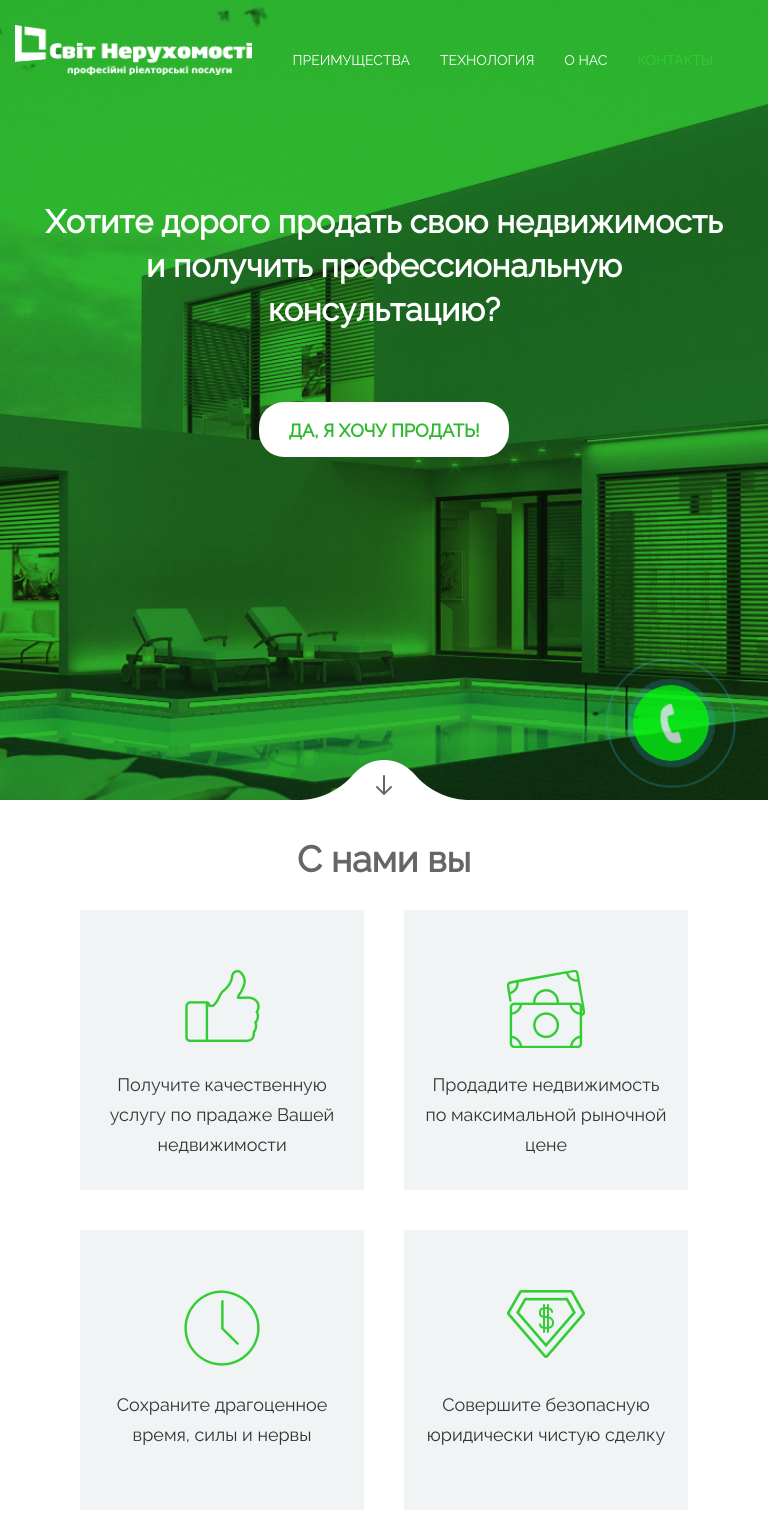
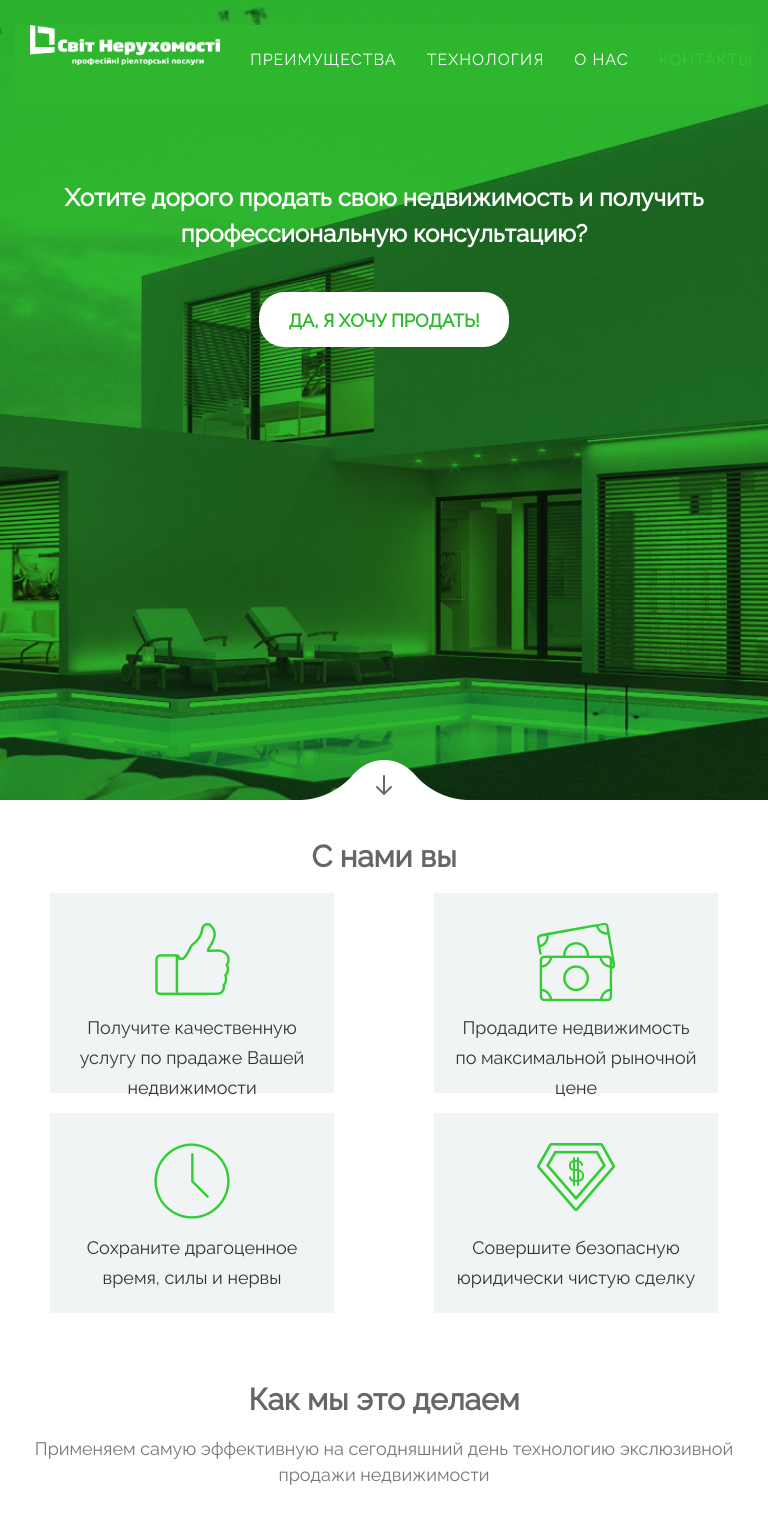
Before and after one commit to jkpas/landing-svit-neruhonosti, a website: page index.html in a window 768 px wide. Shown: the top 1513 px of the page. Drawn offline with nearby package versions, Linux system fonts and the light colour scheme; a web font is replaced by a local one.

Commit message:
10 march

```diff
--- a/index.html
+++ b/index.html
@@ -41,13 +41,13 @@
     <nav id="mainNav" class="navbar navbar-default navbar-custom navbar-fixed-top">
         <div class="container">
             <!-- Brand and toggle get grouped for better mobile display -->
-            <div class="navbar-header page-scroll pull-left">
+            <div class="navbar-header page-scroll pull-left col-xs-12">
                 <button type="button" class="navbar-toggle" data-toggle="collapse" data-target="#bs-example-navbar-collapse-1">
-                    <span class="sr-only">Toggle navigation</span> Menu <i class="fa fa-bars"></i>
+                    <span class="sr-only">Toggle navigation</span><i class="fa fa-bars"></i>
                 </button>
                 <a class="navbar-brand page-scroll" href="#page-top"><img src="img/logo.png" alt="logo"></a>
             </div>
-            <div class="collapse navbar-collapse pull-right" id="bs-example-navbar-collapse-1">
+            <div class="collapse navbar-collapse" id="bs-example-navbar-collapse-1">
                 <ul class="nav navbar-nav navbar-right">
                     <li class="hidden">
                         <a href="#page-top"></a>
@@ -132,19 +132,19 @@
                     <li class="steps-item col-md-4 col-sm-6">
                         <p>Оценка рыночной стоимости объекта недвижимости</p>
                     </li>
-                    <li class="steps-item col-md-4 col-sm-6">
+                    <li class="steps-item col-md-4 col-sm-6 col-xs-12">
                         <p>Рекомендации по предпродажной подготовке</p>
                     </li>
-                    <li class="steps-item col-md-4 col-sm-6">
+                    <li class="steps-item col-md-4 col-sm-6 col-xs-12">
                         <p>Комплексный системный маркетинг объекта на рынке</p>
                     </li>
-                    <li class="steps-item col-md-4 col-sm-6">
+                    <li class="steps-item col-md-4 col-sm-6 col-xs-12">
                         <p>Презентация объекта потенциальным покупателям</p>
                     </li>
-                    <li class="steps-item col-md-4 col-sm-6">
+                    <li class="steps-item col-md-4 col-sm-6 col-xs-12">
                         <p>Переговоры с покупателями в Ваших интересах</p>
                     </li>
-                    <li class="steps-item col-md-4 col-sm-6">
+                    <li class="steps-item col-md-4 col-sm-6 col-xs-12">
                        <p>Организация и проведение успешной сделки</p>
                     </li>
                 </ul>
@@ -253,11 +253,11 @@
     <footer>
         <div class="container">
             <div class="row col-md-10 col-md-offset-1">
-                <div class="col-md-6 col-sm-6">
+                <div class="col-md-6 col-sm-6 col-xs-12">
                     <span class="copyright">&copy; АН "Свiт Нерухомостi", 2017</span>
                     <span class="web-dev">Developed by Pasichnyk Web Design</span>
                 </div>
-                <div class="col-md-6 col-sm-6">
+                <div class="col-md-6 col-sm-6 col-xs-12">
                     <ul class="list-inline social-buttons text-right">
                         <li class="text-center"><a href="#"><i class="fa fa-twitter"></i></a>
                         </li>
--- a/scss/agency.scss
+++ b/scss/agency.scss
@@ -89,6 +89,69 @@ ul{
 .container{
     max-width: 1200px;
     width: 100%;
+}
+
+
+// global section styles
+section {
+    padding: 40px 0 20px;
+    h2.section-heading {
+        @include font-bold;
+        font-size: 40px;
+        margin: 10px 0 40px;
+        color: #656667;
+    }
+    h3.section-subheading {
+        font-size: 22px;
+        @include font;
+        text-transform: none;
+        font-weight: 400;
+        margin-bottom: 40px;
+    }
+    h4{
+        @include font;
+        font-size: 18px;
+        font-weight: 300;
+        line-height: 30px;
+        text-transform: none;
+    }
+    p{
+        @include font;
+        font-size: 18px;
+        font-weight: 300;
+        line-height: 30px;
+        text-transform: none;
+    }
+}
+
+@media (max-width:992px) {
+    section {
+        padding: 40px 0 20px;
+        h2.section-heading {
+            font-size: 36px;
+            margin: 0 0 30px;
+        }
+        h3.section-subheading {
+            font-size: 20px;
+            margin-bottom: 40px;
+            line-height: 28px;
+        }
+    }
+}
+
+@media (max-width:768px) {
+    section {
+        padding: 40px 0 0 0;
+        h2.section-heading {
+            font-size: 30px;
+            margin: 0 0 20px;
+        }
+        h3.section-subheading {
+            font-size: 18px;
+            margin-bottom: 30px;
+            line-height: 26px;
+        }
+    }
 }
 
 // Custom Navigation Bar
@@ -196,78 +259,95 @@ ul{
         }
     }
 
+@media(min-width: 768px) {
+    .navbar-custom {
+        .navbar-header{
+            width: auto;
+        }
+     }
 
-// @media(min-width: 768px) {
-//     .navbar-custom {
-//         background-color: transparent;
-//         border-color: transparent;
-//         padding: 25px 0;
-//         -webkit-transition: padding 0.3s;
-//         -moz-transition: padding 0.3s;
-//         transition: padding 0.3s;
-//         border: none;
-//         .navbar-header{
-//             .navbar-brand {
-//                 padding: 0;
-//                 display: block;
-//                 height: 100%;
-//                 font-size: 2em;
-//                 -webkit-transition: all 0.3s;
-//                 -moz-transition: all 0.3s;
-//                 transition: all 0.3s;
-//                 img{
-//                     padding-left: 15px;
-//                     width: auto;
-//                     height: 50px;
-//                 }
-//                 .navbar-nav>.active>a {
-//                     border-radius: 3px;
-//                 }
-//             }
-//         }
-//         .navbar-collapse {
-//             border-color: fade-out(white, .02);
-//             padding-top: 10px;
-//             padding-right: 40px;
-//         }
-//         .navbar-toggle {
-//             background-color: $theme-primary;
-//             border-color: $theme-primary;
-//             @include font;
-//             color: white;
-//             font-size: 12px;
-//             &:hover,
-//             &:focus {
-//                 background-color: $theme-primary;
-//             }
-//         }
-//         .nav {
-//             text-align: center;
-//             li {
-//                 a {
-//                     @include font;
-//                     text-transform: uppercase;
-//                     letter-spacing: 0;
-//                     color: white;
-//                     &:hover,
-//                     &:focus {
-//                         color: #ffffff;
-//                         outline: none;
-//                     }
-//                 }
-//             }
-//         }
-//         .navbar-nav>.active>a {
-//             border-radius: 0;
-//             color: #32cd32;
-//             background-color: $theme-primary;
-//         }
-//         .navbar-nav>.active>a:hover,
-//         .navbar-nav>.active>a:focus {
-//             color: white;
-//         }
-//     }
-// }
+}
+
+@media(max-width: 768px) {
+    .navbar-custom {
+        .navbar-header{
+            .navbar-toggle{
+                .fa-bars{
+                    font-size: 30px;
+                }
+            }
+            .navbar-brand {
+                img{
+                    height: 40px;
+                }
+                .navbar-nav>.active>a {
+                    border-radius: 3px;
+                }
+            }
+        }
+        .navbar-collapse{
+            width: 100%;
+            text-align: center;
+            padding: 10px 0;
+            background: #2eb62f;
+            margin: 0;
+        }
+        .nav {
+            text-align: center;
+            li {
+                margin-bottom: 10px;
+                a {
+                    color: #ffffff;
+                    font-size: 16px;
+                    letter-spacing: 1px;
+                }
+            }
+        }
+    }
+    .navbar-custom.affix {
+        padding: 15px 10px 0px;
+        .navbar-brand {
+            padding-top: 5px;
+            img{
+                height: 30px;
+            }
+        }
+        .navbar-header{
+            padding-right: 0;
+            .navbar-toggle{
+                margin: 0;
+                .fa-bars{
+                    color: #32cd32;
+                    font-size: 30px;
+                }
+            }
+        }
+        .navbar-collapse{
+            width: 100%;
+            text-align: center;
+            padding: 10px 0;
+            background: #ffffff;
+            margin: 0;
+        }
+        .nav {
+            li {
+                a {
+                    font-size: 0.9em;
+                    color: #32cd32;
+                    padding: 5px 15px;
+                }
+            }
+            li.active {
+                display: inline-block;
+                a{
+                    color: #32cd32;
+                    border-bottom: none;
+                    opacity: .4;
+                }
+            }
+        }
+    }
+}
 
 // welcome
 .welcome {
@@ -339,51 +419,15 @@ ul{
         }
     }
 }
-
-// Global Section Styles
-
-section {
-    padding: 40px 0 20px;
-    h2.section-heading {
-        @include font-bold;
-        font-size: 40px;
-        margin: 10px 0 40px;
-        color: #656667;
-    }
-    h3.section-subheading {
-        font-size: 22px;
-        @include font;
-        text-transform: none;
-        font-weight: 400;
-        margin-bottom: 40px;
-    }
-    h4{
-        @include font;
-        font-size: 18px;
-        font-weight: 300;
-        line-height: 30px;
-        text-transform: none;
-    }
-    p{
-        @include font;
-        font-size: 18px;
-        font-weight: 300;
-        line-height: 30px;
-        text-transform: none;
-    }
-}
-
-@media (max-width:992px) {
-    section {
-        padding: 40px 0 20px;
-        h2.section-heading {
-            font-size: 36px;
-            margin: 0 0 30px;
-        }
-        h3.section-subheading {
-            font-size: 20px;
-            margin-bottom: 40px;
-            line-height: 28px;
+@media(max-width: 768px){
+    .welcome {
+        .intro-text {
+            padding: 180px 10px 30px;
+            .intro-lead-in {
+                font-size: 24px;
+                line-height: 36px;
+                margin-bottom: 40px;
+            }
         }
     }
 }
@@ -443,6 +487,40 @@ section {
             }
             .advantages-item:nth-child(even){
                 padding: 0 80px 0 20px;
+            }
+        }
+    }
+}
+
+@media (max-width: 768px){
+    #advantages{
+        ul{
+            padding: 0;
+            .advantages-item{
+                height: 200px;
+                margin-bottom: 20px;
+                div{
+                    padding-top: 120px;
+                    background-position: 40px center;
+                }
+            }
+            .advantages-item:nth-child(odd){
+                padding: 0 50px;
+            }
+            .advantages-item:nth-child(even){
+                padding: 0 50px;
+            }
+            .advantages-item:nth-child(1)>div{
+                background: #f0f4f5 url("../img/icon-hand.png") center 30px no-repeat;
+            }
+            .advantages-item:nth-child(2)>div{
+                background: #f0f4f5 url("../img/icon-money.png") center 30px no-repeat;
+            }
+            .advantages-item:nth-child(3)>div{
+                background: #f0f4f5 url("../img/icon-clock.png") center 30px no-repeat;
+            }
+            .advantages-item:nth-child(4)>div{
+                background: #f0f4f5 url("../img/icon-diamond.png") center 30px no-repeat;
             }
         }
     }
@@ -734,6 +812,20 @@ footer {
     }
 }
 
+@media (max-width:768px){
+   footer {
+        padding: 20px 0;
+        span.copyright, span.web-dev {
+            text-align: center;
+            line-height: 24px;
+            font-size: 12px;
+        }
+        .social-buttons{
+            text-align: center;
+        }
+    }
+}
+
 // Social Buttons
 
 ul.social-buttons {
@@ -961,6 +1053,16 @@ ul.social-buttons {
     }
 }
 
+@media (max-width:768px){
+    .modal-form{
+        .modal-dialog{
+            width: auto;
+            height: auto;
+        }
+    }
+}
+
+
 // Highlight Color Customization
 
 ::-moz-selection {
@@ -1117,3 +1219,9 @@ body {
       50% {transform: rotate(0deg) scale(1) skew(1deg);opacity: .2;}
       100% {transform: rotate(0deg) scale(0.7) skew(1deg);opacity: .2;}}
 }
+
+@media (max-width:768px){
+    #popup_toggle{
+        display: none;
+    }
+}
```
Also changed, not shown: css/agency.css, css/agency.min.css.
